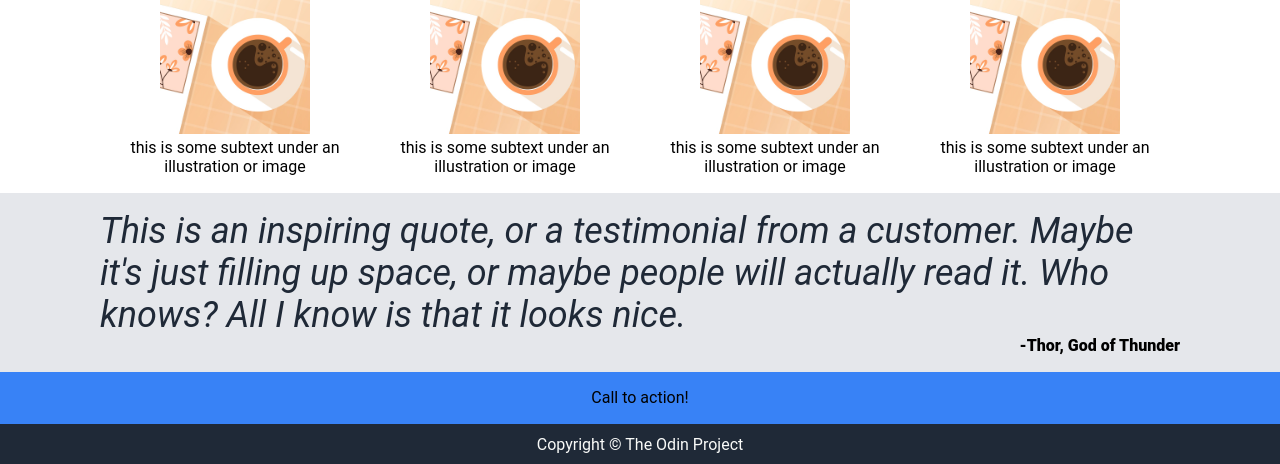
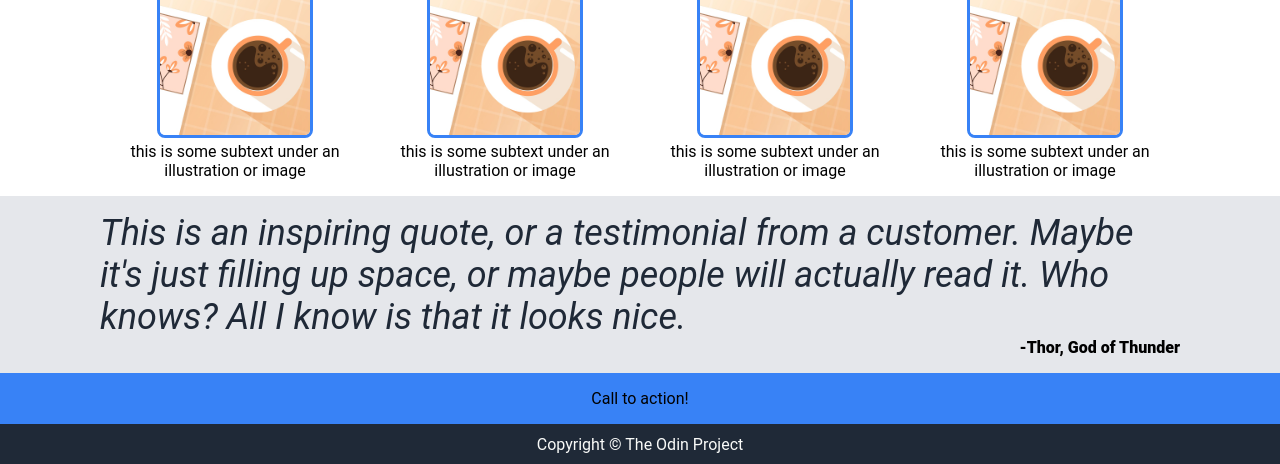
Before and after one commit to niallsiow/landing-page, a plain HTML site: page index.html in a window 1280 px wide. Shown: the part 336-800 px from the top of the page. Drawn offline with Linux system fonts and the light colour scheme.

Commit message:
Add border styling to info images

```diff
--- a/style.css
+++ b/style.css
@@ -34,6 +34,9 @@ body{
 .info-block img{
   height: 150px;
   width: 150px;
+  border-radius: 8px;
+  border-style: solid;
+  border-color: #3882F6;
 }
 
 .information-header{
```
